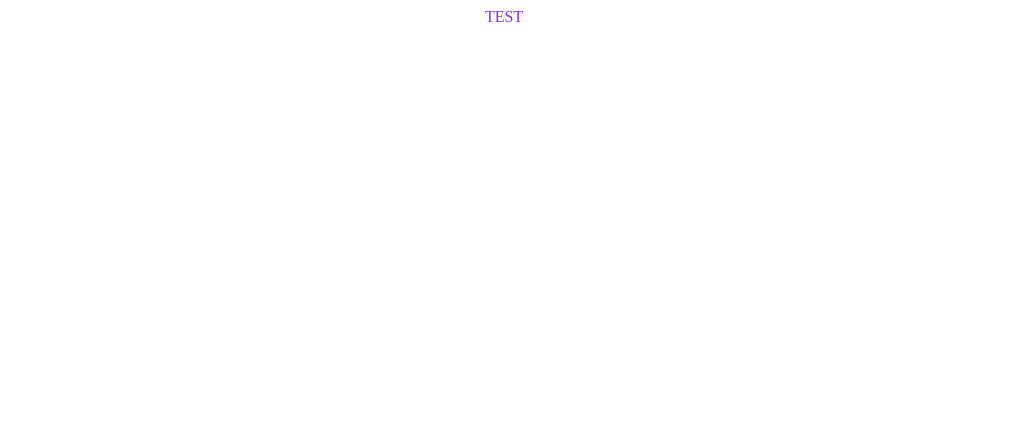
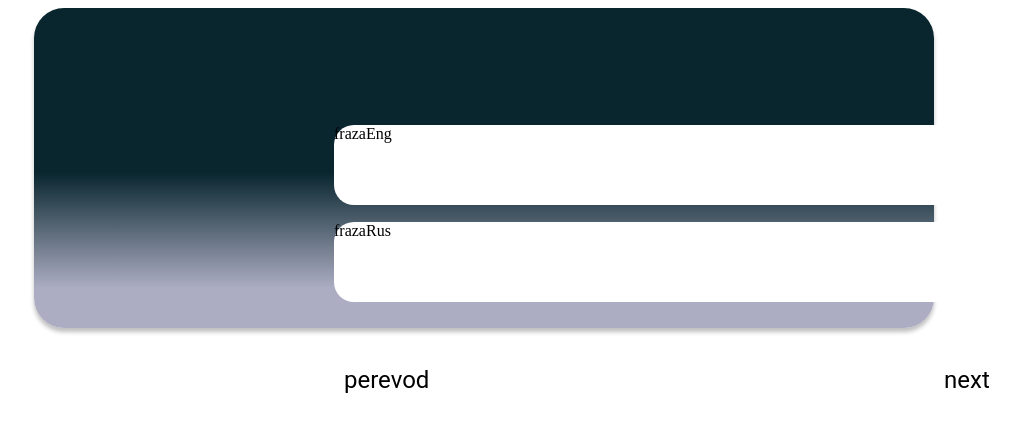
Before and after one commit to ButtercupsGarden/wikiDictionary, a Next.js app in the folder wiki/: page / in a window 1280 px wide. Shown: the top 432 px of the page, without its empty margins (136-1156 px from the left). Built offline with nearby package versions, Linux system fonts and the light colour scheme.

Commit message:
как то вот так

```diff
--- a/wiki/pages/index.js
+++ b/wiki/pages/index.js
@@ -49,8 +49,12 @@ export default function Home({data}) {
             {/*)}*/}
           </div>
           <div className={styles.title}>
-            TEST
           </div>
+          <div className={styles.frazaRus}>frazaRus</div>
+          <div className={styles.frazaEng}>frazaEng</div>
+          <div className={styles.next}>next</div>
+          <div className={styles.perevod}>perevod</div>
+
         </div>
       </main>
 
--- a/wiki/styles/Index.module.scss
+++ b/wiki/styles/Index.module.scss
@@ -1,11 +1,76 @@
 .main {
-  display: flex;
-  flex-flow: column nowrap;
-  justify-content: center;
-  align-items: center;
+  position: relative;
+  width: 900px;
+  height: 320px;
+  left: calc(50% - 900px/2 - 20px);
+  top: calc(50% - 320px/2 - 258px);
+
+  background: linear-gradient(180deg, #09262F 51.56%, rgba(165, 166, 189, 0.92) 87.5%);
+  box-shadow: 0px 4px 4px rgba(0, 0, 0, 0.25);
+  border-radius: 30px;
 }
 .title {
   color: blueviolet;
+}
+
+.frazaEng{
+  position: absolute;
+  width: 800px;
+  height: 80px;
+  left: 300px;
+  top: 117px;
+
+  background: #FFFFFF;
+  border-radius: 20px;
+}
+
+.frazaRus{
+  position: absolute;
+  width: 800px;
+  height: 80px;
+  left: 300px;
+  top: 214px;
+
+  background: #FFFFFF;
+  border-radius: 20px;
+}
+
+.next{
+  position: absolute;
+  width: 180px;
+  height: 40px;
+  left: 910px;
+  top: 352px;
+
+  font-family: Roboto;
+  font-style: normal;
+  font-weight: normal;
+  font-size: 24px;
+  line-height: 28px;
+  display: flex;
+  align-items: center;
+  text-align: center;
+
+  color: #000000;
+}
+
+.perevod{
+  position: absolute;
+  width: 180px;
+  height: 40px;
+  left: 310px;
+  top: 352px;
+
+  font-family: Roboto;
+  font-style: normal;
+  font-weight: normal;
+  font-size: 24px;
+  line-height: 28px;
+  display: flex;
+  align-items: center;
+  text-align: center;
+
+  color: #000000;
 }
 
 .ldsRoller {
```
